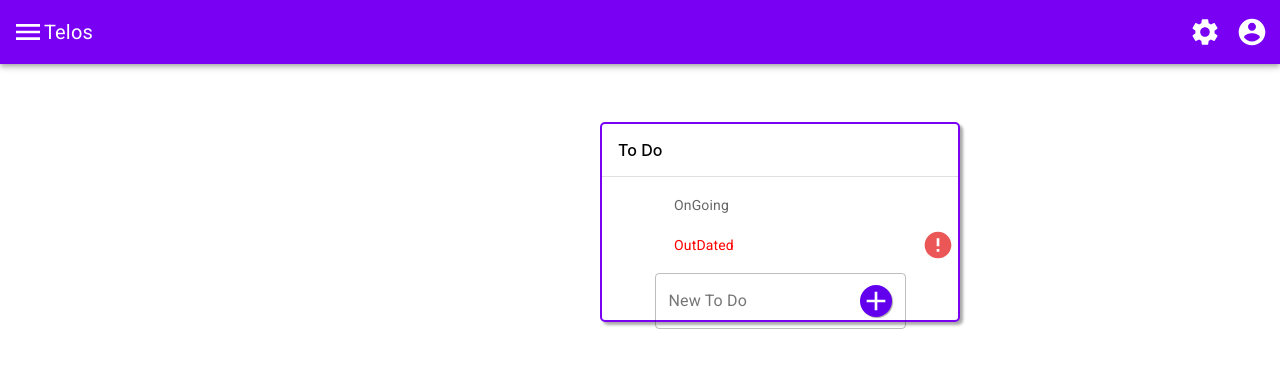
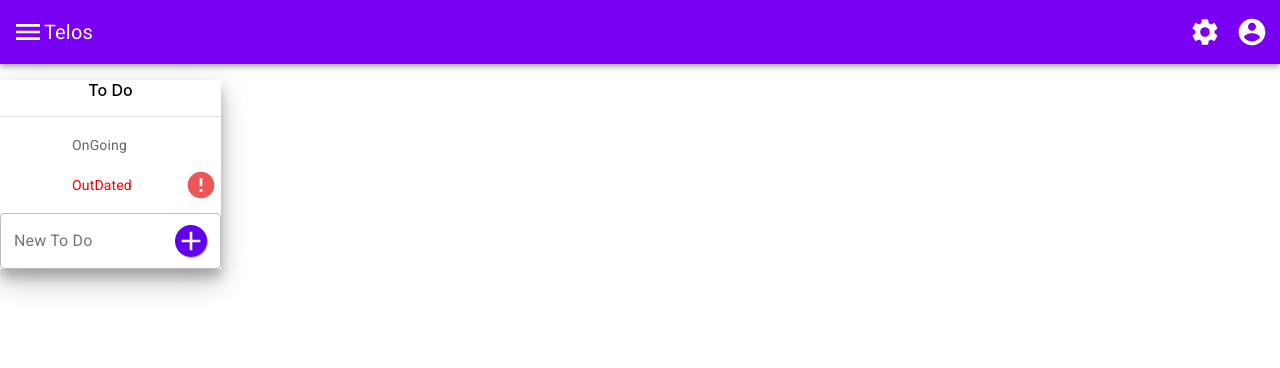
Before and after one commit to UOA-SE701-Group3-2021/3Lancers, a React (Create React App) app in the folder telos-frontend/: page /test/journal/todo in a window 1280 px wide. Shown: the top 368 px of the page. Built offline with nearby package versions, Linux system fonts and the light colour scheme.

Commit message:
minor changes

```diff
--- a/telos-frontend/package.json
+++ b/telos-frontend/package.json
@@ -11,6 +11,7 @@
     "@material-ui/icons": "^4.11.2",
     "@material-ui/lab": "^4.0.0-alpha.57",
     "@material-ui/pickers": "^3.3.10",
+    "@material-ui/styles": "^4.11.3",
     "@testing-library/jest-dom": "^5.11.9",
     "@testing-library/react": "^11.2.5",
     "@testing-library/user-event": "^12.8.3",
--- a/telos-frontend/src/components/todo/JournalTodo.css
+++ b/telos-frontend/src/components/todo/JournalTodo.css
@@ -1,13 +1,6 @@
-.container {
-  background-color: white;
-  box-shadow: 3px 3px 3px darkgrey;
-  width: 221px;
-}
-
 .title {
   margin: 16px;
-  vertical-align: middle;
-  text-align: left;
+  margin-top: 16px;
   font-weight: 500;
 }
 
@@ -34,13 +27,3 @@
   display: 'flex';
   flex-wrap: 'wrap';
 }
-
-.outdated {
-  color: '#FF0000';
-  font-weight: 500;
-}
-
-.MuiButton-text.Mui-text{
-  color: #6200ee;
-  font-weight: 500;
-}
--- a/telos-frontend/src/components/todo/JournalTodo.jsx
+++ b/telos-frontend/src/components/todo/JournalTodo.jsx
@@ -31,6 +31,19 @@ import MoreVertIcon from '@material-ui/icons/MoreVert';
 import './JournalTodo.css';
 import ErrorIcon from '@material-ui/icons/Error';
 
+const useStyles = makeStyles({
+  root: {
+    backgroundColor: 'white',
+    boxShadow:
+      '0px 16px 24px rgba(0, 0, 0, 0.14), 0px 6px 30px rgba(0, 0, 0, 0.12), 0px 8px 10px rgba(0, 0, 0, 0.2)',
+    width: 221,
+  },
+  button: {
+    color: '#6200ee',
+    fontWeight: 'bold',
+  },
+});
+
 const outdated = {
   color: '#FF0000',
 };
@@ -61,6 +74,7 @@ const JournalTodo = () => {
   const [activeIndex, setActiveIndex] = useState(0);
   const [input, inputEntered] = useState('');
   const [open, setOpen] = useState(false);
+  const classes = useStyles();
   const [migrate, setMigrate] = useState(false);
 
   const handleClick = (event) => {
@@ -132,7 +146,7 @@ const JournalTodo = () => {
   };
 
   return (
-    <Box className="container">
+    <Box className={classes.root}>
       <div>
         <p className="title"> To Do </p>
       </div>
@@ -174,6 +188,7 @@ const JournalTodo = () => {
               )}
               {value.onGoing ? (
                 <ListItemText
+                  className={classes.text}
                   style={{
                     textDecorationLine: cancel.indexOf(newItem[index]) !== -1 ? 'line-through' : '',
                     textDecorationStyle: cancel.indexOf(newItem[index]) !== -1 ? 'solid' : '',
@@ -273,12 +288,12 @@ const JournalTodo = () => {
                     />
                   </DialogContent>
                   <DialogActions>
-                    <Button styles={{ color: 'rgba(98,0,238,1)' }} onClick={handleClose}>
+                    <Button className={classes.button} onClick={handleClose}>
                       Cancel
                     </Button>
                     <Button
+                      className={classes.button}
                       label="Button"
-                      labelStyle={{ fontWeight: '500' }}
                       onClick={() => {
                         setNewItem((prev) => [...prev, item], setItem(''), handleClose());
                       }}
@@ -348,6 +363,7 @@ const JournalTodo = () => {
         </DialogContent>
         <DialogActions>
           <Button
+            className={classes.button}
             onClick={() => {
               setMigrate(false);
               setAnchorEl(null);
@@ -356,6 +372,7 @@ const JournalTodo = () => {
             Cancel
           </Button>
           <Button
+            className={classes.button}
             onClick={() => {
               deleteEvent();
               setMigrate(false);
```
